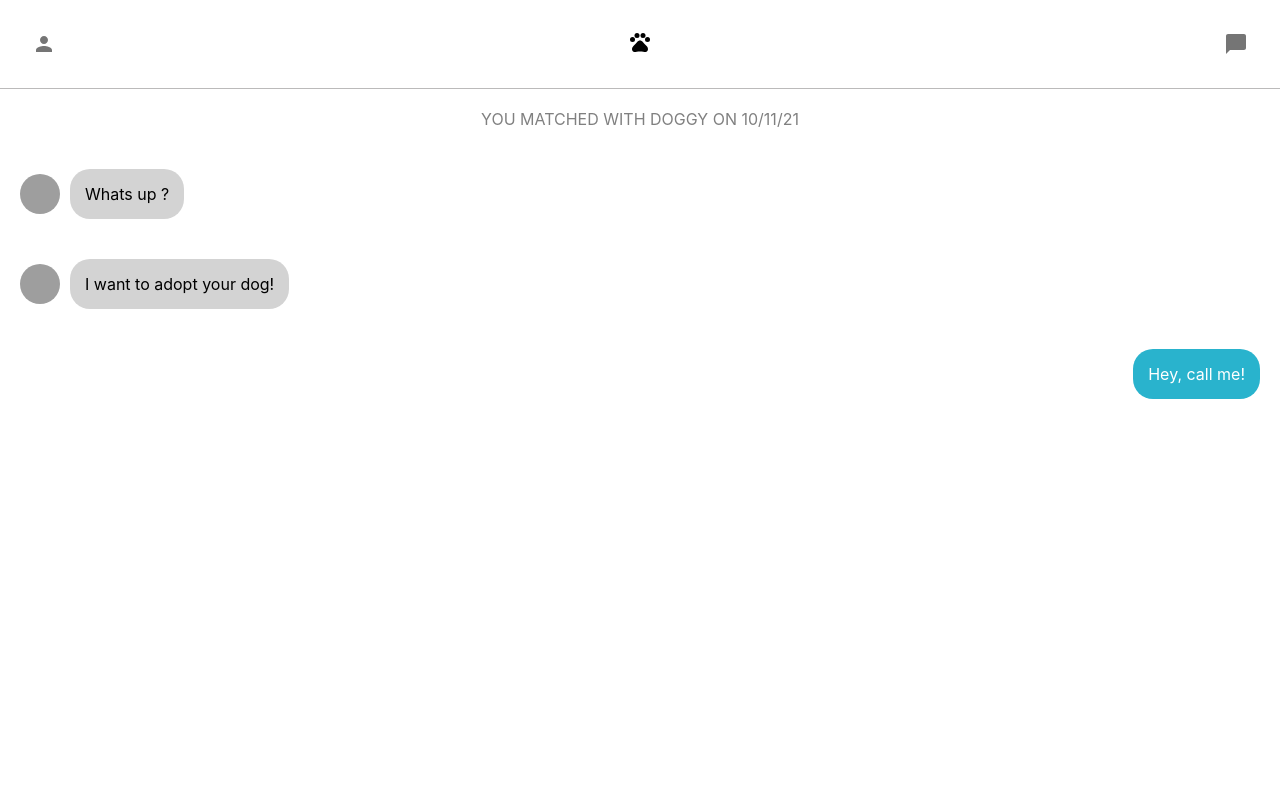
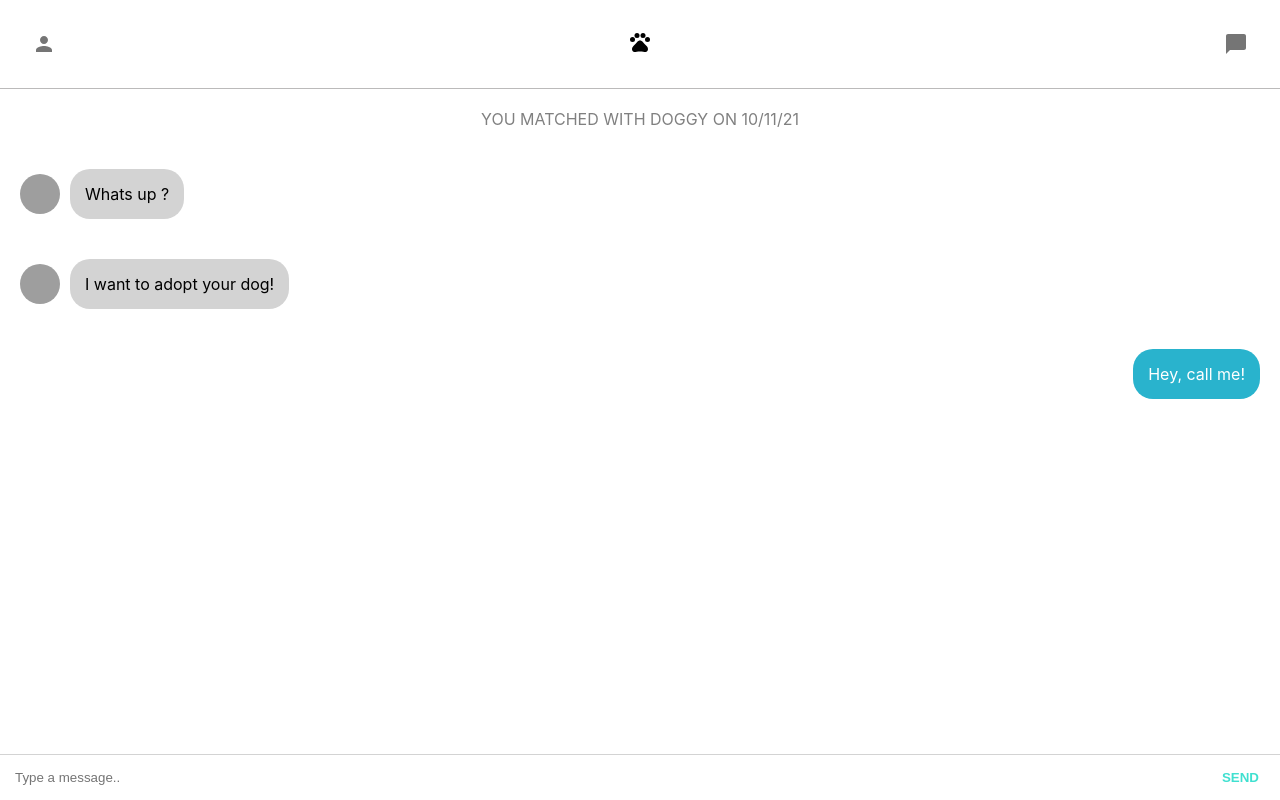
Before and after one commit to OmerMarChaim/EastPet-HackIDC, a React (Create React App) app in the folder react-tinder-app/: page /chat/Arad in a window 1280 px wide. Built offline with nearby package versions, Linux system fonts and the light colour scheme; grey boxes are pictures that could not be loaded.

Commit message:
added input and send button

```diff
--- a/react-tinder-app/src/ChatScreen.css
+++ b/react-tinder-app/src/ChatScreen.css
@@ -33,3 +33,27 @@
 .i_am_chat_page {
     text-align: center;
 }
+
+.chatScreen_input {
+    display: flex;
+    padding: 5px;
+    position: fixed;
+    bottom: 0;
+    width: 100%;
+    border-top: 1px solid lightgray;
+
+}
+
+.chatScreen_inputField {
+    flex: 1;
+    padding: 10px;
+    border: none;
+}
+
+.chatScreen_sendButton {
+    border: none;
+    margin-right: 20px;
+    background-color: white;
+    font-weight: bolder;
+    color: turquoise;
+}
--- a/react-tinder-app/src/ChatScreen.js
+++ b/react-tinder-app/src/ChatScreen.js
@@ -33,10 +33,18 @@ function ChatScreen() {
                 </div>
               ) : (
                 <div className="chatScreen_message">
-                    <p className='chatScreen_textUser'>{message.message}</p>
+                  <p className='chatScreen_textUser'>{message.message}</p>
                 </div>
               )
+
+
             ))}
+
+            <form className="chatScreen_input">
+                    <input className="chatScreen_inputField" placeholder="Type a message.." type="text" />
+                    <button className="chatScreen_sendButton">SEND</button>
+            </form>
+
         </div>
     );
 }
```
